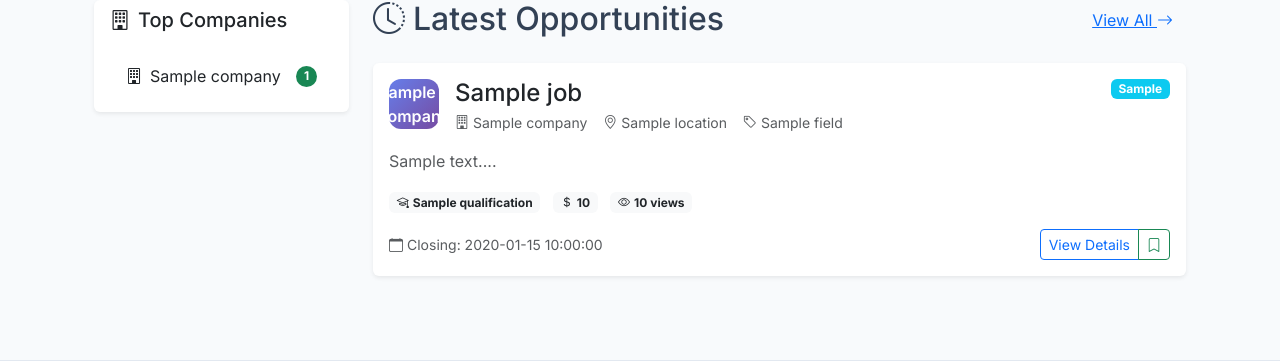
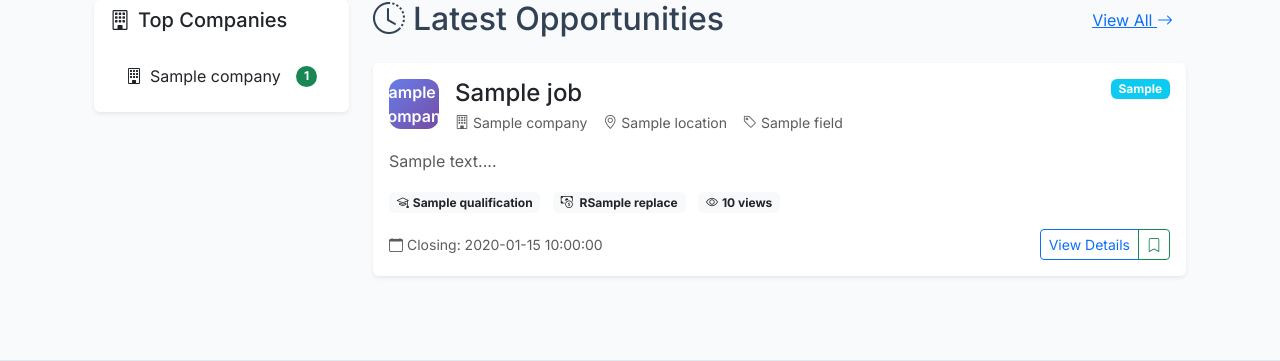
Before and after one commit to Napster-12/GraduateINN, a Flask app: template templates/index.html in a window 1280 px wide. Shown: the part 740-1101 px from the top of the page. Run offline with Flask 3, Linux system fonts and the light colour scheme; the template is opened without the code that fills it: most values are stand-ins (such as "Sample title", 1, 10 or a date in 2020).

Commit message:
Update index.html

```diff
--- a/templates/index.html
+++ b/templates/index.html
@@ -138,9 +138,16 @@
                                 <i class="bi bi-mortarboard me-1"></i>{{ job.qualification }}
                             </span>
                             {% if job.salary_range %}
+                            {% if job.salary_range %}
                             <span class="badge bg-light text-dark me-2">
-                                <i class="bi bi-currency-dollar me-1"></i>{{ job.salary_range }}
+                            <i class="bi bi-cash-coin me-1"></i>
+                            R{{ job.salary_range.replace('-', ' - R') }}
                             </span>
+                            {% else %}
+                            <span class="badge bg-light text-dark me-2">
+                            <i class="bi bi-cash-coin me-1"></i>Stipend: Market Related
+                            </span>
+                            {% endif %}
                             {% endif %}
                             <span class="badge bg-light text-dark">
                                 <i class="bi bi-eye me-1"></i>{{ job.views or 0 }} views
```
